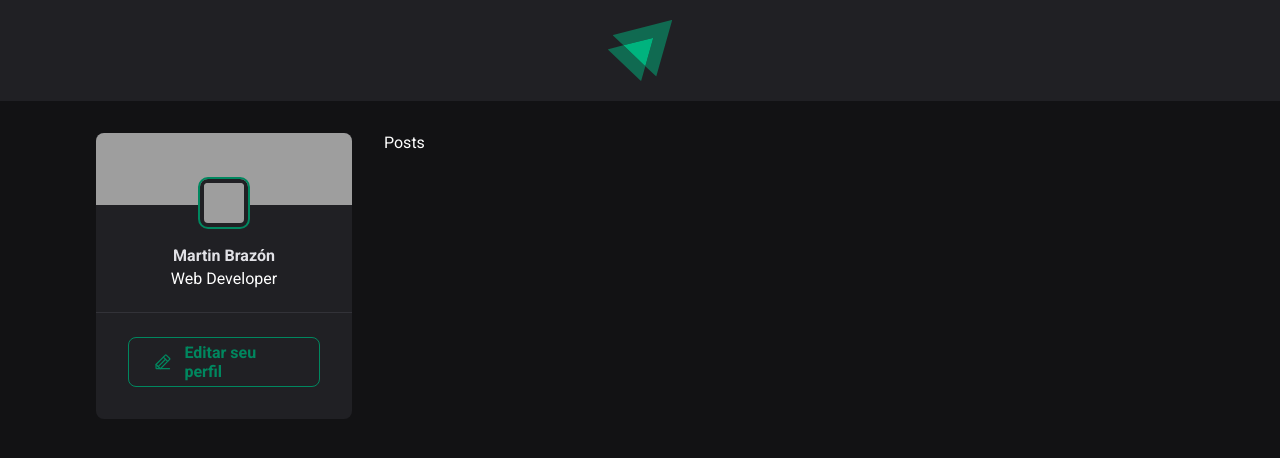
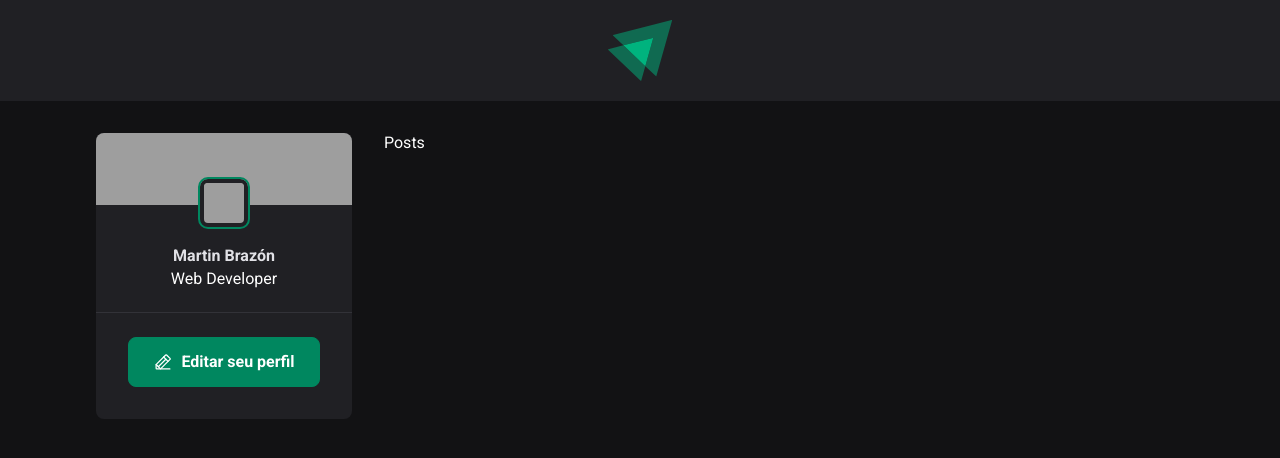
Before and after one commit to MartinGBB/Ignite, a React (Vite) app in the folder 01-fundamentos-reactjs/: page / in a window 1280 px wide. In both pictures the pointer is over the link "Editar seu perfil". Shown: the top 458 px of the page. Built offline with nearby package versions, Linux system fonts and the light colour scheme; grey boxes are pictures that could not be loaded.

Commit message:
style: adiciona cores do hover ao boteao

```diff
--- a/01-fundamentos-reactjs/src/components/Sidebar.module.css
+++ b/01-fundamentos-reactjs/src/components/Sidebar.module.css
@@ -57,5 +57,10 @@
   text-decoration: none;
   display: flex;
   align-items: center;
-  gap: 0.74rem;
+  gap: 0.5rem;
 }
+
+.sidebar footer a:hover {
+  background: var(--green-500);
+  color: var(--white);
+}
```
